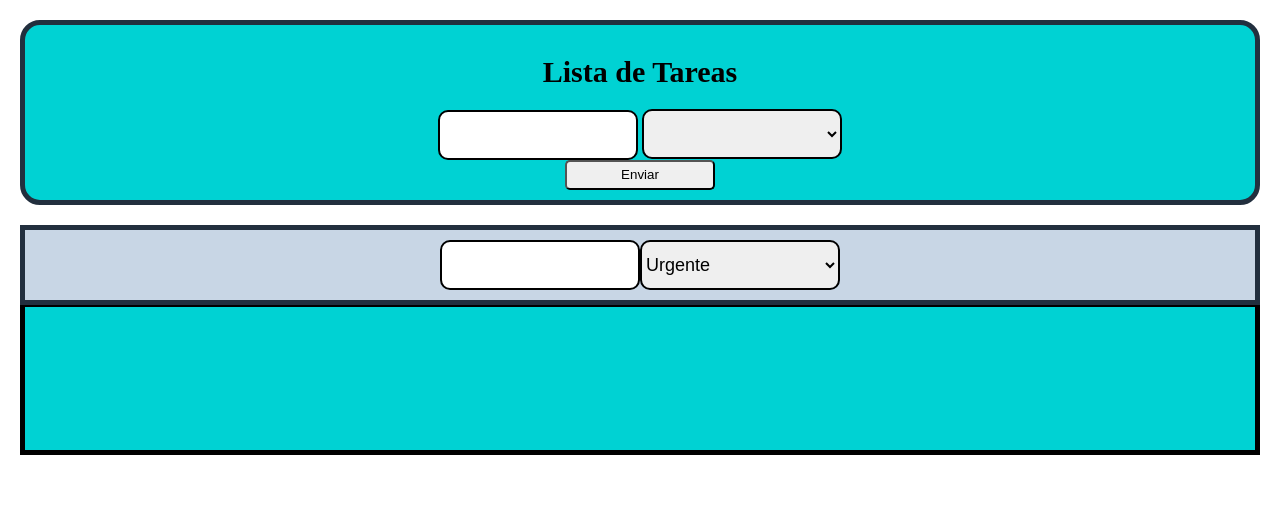
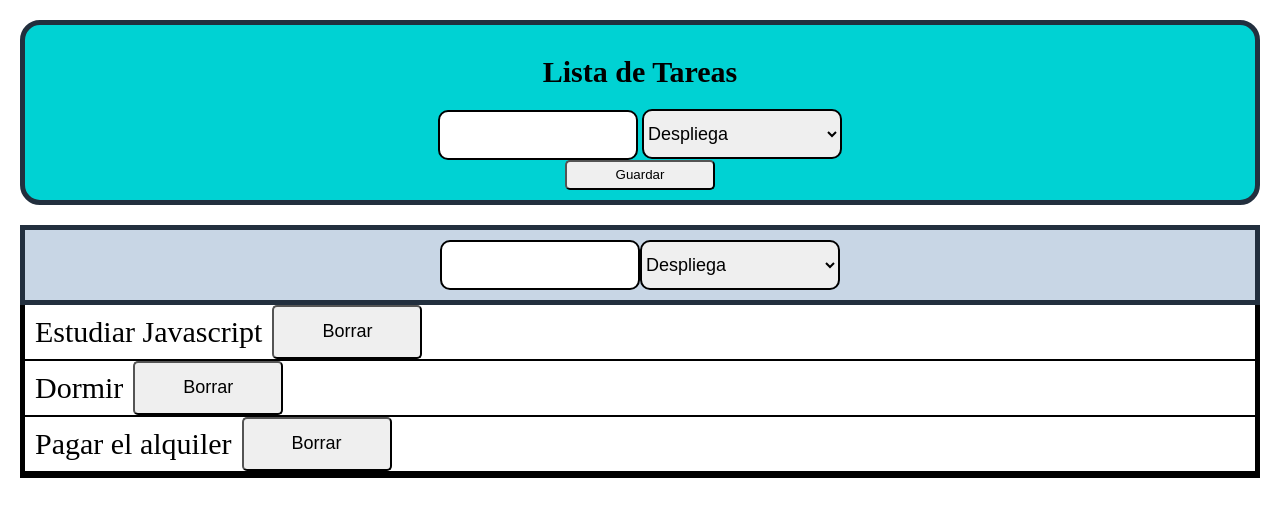
Before and after one commit to Isabelcasmot/entrega_js_tareas, a plain HTML site: page index.html in a window 1280 px wide. Drawn offline with Linux system fonts and the light colour scheme.

Commit message:
creacion y comprobacion de las funciones de printTareas/printTarea, guardar, borrar y filtrados

```diff
--- a/css/style.css
+++ b/css/style.css
@@ -71,34 +71,37 @@ input{
     border-radius: 10px;
 }
 
-main  .listaTareas{
+main  .seccionTareas{
 
     width: 100%;
-    height: 150px;
-    background-color: #00d2d3;
+    height: auto;
+    /* background-color: #00d2d3; */
     border: 5px solid black;
     border-top: none;
 }
 
-main .tarea{
+main  .seccionTareas div{
     width: 100%;
     height: auto;
-
     border-bottom: 2px solid black;
     display: flex;
 }
 
-main .tarea p{
+.seccionTareas p{
     font-size: 30px;
     text-align: left;
     justify-content: center;
     padding: 10px;
+
 }
 
-main .tarea button{
+.seccionTareas button{
   width: 150px;
   border-radius: 5px;
   font-size: large;
+  text-align: center;
+
+
 
 
 }
--- a/index.html
+++ b/index.html
@@ -6,7 +6,6 @@
     <meta http-equiv="X-UA-Compatible" content="IE=edge">
     <meta name="viewport" content="width=device-width, initial-scale=1.0">
     <title>Document</title>
-    <script src="./js/modelo.js"></script>
     <link rel="stylesheet" href="./css/style.css">
 </head>
 
@@ -19,18 +18,18 @@
                     <h1>Lista de Tareas</h1>
                 </div>
                 <form class="formulario" action="">
-                    <input type="text">
-                    <select>
-                        <option selected></option>
-                        <option value="1">Urgente</option>
-                        <option value="2">Diaria</option>
-                        <option value="3">Mensual</option>
+                    <input type="text" id="inputTarea">
+                    <select id="selector">
+                        <option selected>Despliega</option>
+                        <option value="urgente">Urgente</option>
+                        <option value="diaria">Diaria</option>
+                        <option value="mensual">Mensual</option>
                     </select>
 
                 </form>
             </section>
 
-            <button>Enviar</button>
+            <button id="btnGuardar">Guardar</button>
 
         </header>
 
@@ -40,26 +39,28 @@
             <section id="formulario2">
                 <div>
                     <form action="">
-                        <input type="text">
+                        <input id="inputTexto" type="text">
                     </form>
                 </div>
 
                 <div>
-                    <select name="" id="">
-                        <option value="1">Urgente</option>
-                        <option value="2">Diaria</option>
-                        <option value="3">Mensual</option>
+                    <select name="" id="selectPrioridad">
+                        <option selected>Despliega</option>
+                        <option value="urgente">Urgente</option>
+                        <option value="diaria">Diaria</option>
+                        <option value="mensual">Mensual</option>
                     </select>
                 </div>
             </section>
 
-            <section class="listaTareas">
+            <section class="seccionTareas">
 
-                <div class="tarea">
-                    <!--   <p> Estudiar</p>
+                <!--<div class="tarea">
+                      <p> Estudiar</p>
                     <button>Borrar</button>
-                -->
+
                 </div>
+            -->
 
 
 
@@ -69,7 +70,8 @@
     </div>
     </main>
 
-    <script src="./js/listaTareas.js"></script>
+    <script src="./js/modelo.js"></script>
+    <script src="./js/tareas.js"></script>
 </body>
 
 </html>
--- a/js/modelo.js
+++ b/js/modelo.js
@@ -1,6 +1,4 @@
-let listaTareas = new Array();
-
-listaTareas = [
+let listaTareas = [
     {
         'idTarea': 0,
         'titulo': 'Estudiar Javascript',
@@ -8,7 +6,7 @@ listaTareas = [
     },
     {
         'idTarea': 1,
-        'titulo': 'dormir',
+        'titulo': 'Dormir',
         'prioridad': 'diaria'
     },
     {
--- a/js/tareas.js
+++ b/js/tareas.js
@@ -1,11 +1,127 @@
+const seccionTareas = document.querySelector('.seccionTareas')
+const btnBorrar = document.querySelector('button')
+const btnGuardar = document.getElementById('btnGuardar')
+const inputTarea = document.getElementById('inputTarea')
+const selector = document.getElementById('selector')
+const selectPrioridad = document.getElementById('selectPrioridad')
+const inputTexto = document.getElementById('inputTexto')
 
+printTareas(listaTareas, seccionTareas);
+
+//Funcion que pinte todas las tareas
+
+function printTareas(pTareas, pSection) {
+
+    pSection.innerHTML = '';
+
+    for (let tarea of pTareas) {
+
+        let divTarea = printTarea(tarea)
+
+        pSection.appendChild(divTarea)
+    }
+
+}
 
 
 //funcion que pinte solo una tarea
 
 function printTarea(pTarea) {
 
-    const pTarea = document.createElement('p');
-    pTarea.innerText = pTarea.titulo;
+    const pTitulo = document.createElement('p');
+    pTitulo.innerText = pTarea.titulo;
+
+    const btnBorrar = document.createElement('button')
+    btnBorrar.innerText = 'Borrar'
+    btnBorrar.dataset.id = pTarea.id;
+    btnBorrar.addEventListener('click', (event) => {
+        listaTareas = borrarElemento(event.target.dataset.id, listaTareas);
+        event.target.parentNode.remove();
+
+    })
+
+
+
+
+    const div = document.createElement('div');
+
+    div.appendChild(pTitulo)
+    div.appendChild(btnBorrar)
+
+    return div;
+}
+
+//capturar el click con el boton de guardar
+
+btnGuardar.addEventListener('click', saveTarea);
+
+function saveTarea(event) {
+
+    const nuevaTarea = {
+        idTarea: listaTareas.length + 1,
+        titulo: inputTarea.value,
+        prioridad: selector.value,
+    }
+    listaTareas.push(nuevaTarea)
+
+    const divNuevaLista = printTarea(nuevaTarea);
+    seccionTareas.appendChild(divNuevaLista)
+}
+
+// if (pTarea.prioridad === 'diario') {
+//     div.style.backgroundColor = 'lightblue'
+
+// } else if (pTarea.prioridad === 'mensual') {
+//     div.style.backgroundColor = 'lightgreen'
+
+// } else if (pTarea.prioridad === 'urgente') {
+//     div.style.backgroundColor = "tomato"
+// }
+
+
+
+function borrarElemento(pId, pTareas) {
+    const nuevoArr = [];
+    for (let tarea of pTareas) {
+        if (tarea.id !== parseInt(pId)) {
+            nuevoArr.push(tarea);
+        }
+    }
+    return nuevoArr;
 
 }
+
+selectPrioridad.addEventListener('change', (event) => {
+
+    const filtrados = [];
+    for (let tarea of listaTareas) {
+        if (tarea.prioridad === event.target.value) {
+            filtrados.push(tarea);
+        }
+    }
+    printTareas(filtrados, seccionTareas)
+});
+
+inputTexto.addEventListener('input', (event) => {
+
+    const arrFiltradoTexto = listaTareas.filter(tarea => {
+        return tarea.titulo.toLowerCase().startsWith(event.target.value)
+    });
+
+    printTareas(arrFiltradoTexto, seccionTareas);
+
+});
+
+
+
+
+//filtrar por campo de texto (el imput segundo) y ponerle los colores
+
+
+
+
+
+
+
+
+//colores idea
```
